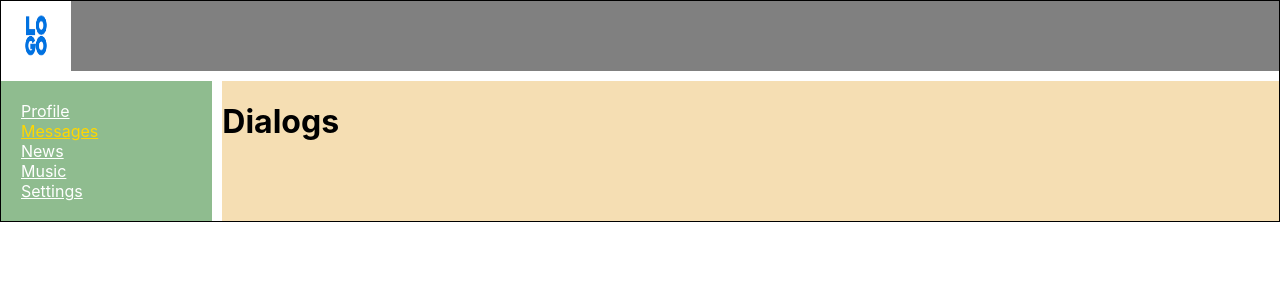
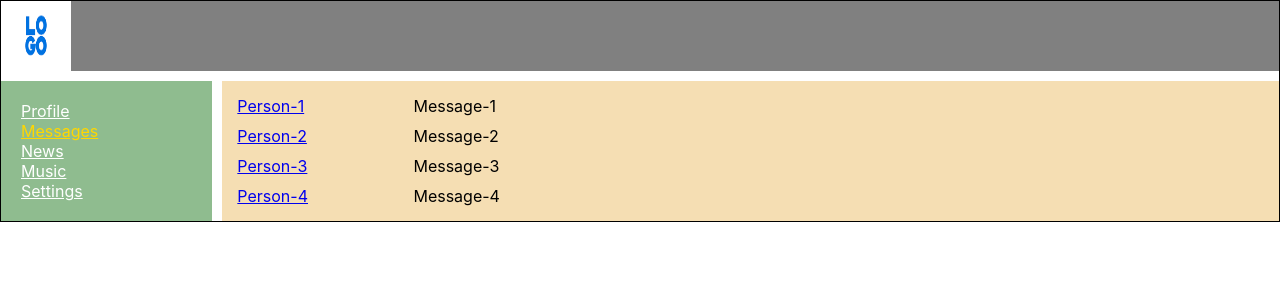
Before and after one commit to AlisherUrazbayev/social-network-typescript, a React (Create React App) app: page /messages in a window 1280 px wide. Shown: the top 300 px of the page. Built offline with nearby package versions, Linux system fonts and the light colour scheme.

Commit message:
Refactor Dialogs component

```diff
--- a/src/components/Dialogs/Dialogs.module.css
+++ b/src/components/Dialogs/Dialogs.module.css
@@ -0,0 +1,24 @@
+.container {
+    display: grid;
+    grid-template-columns: 2fr 10fr;
+}
+
+.dialogs {
+    padding: 10px;
+}
+
+.dialogs div {
+    padding: 5px;
+}
+
+.selected {
+    color: cornflowerblue;
+}
+
+.messages {
+    padding: 10px;
+}
+
+.messages div {
+    padding: 5px;
+}
--- a/src/components/Dialogs/Dialogs.tsx
+++ b/src/components/Dialogs/Dialogs.tsx
@@ -1,11 +1,25 @@
 import React from 'react';
+import styles from './Dialogs.module.css';
+import {NavLink} from "react-router-dom";
 
 
 function Dialogs() {
     return (
-        <div>
-            <h1>Dialogs</h1>
-        </div>
+            <div className={styles.container}>
+
+                <div className={styles.dialogs}>
+                    <div><NavLink to={"./person-1"}>Person-1</NavLink></div>
+                    <div><NavLink to={"./person-2"}>Person-2</NavLink></div>
+                    <div><NavLink to={"./person-3"}>Person-3</NavLink></div>
+                    <div><NavLink to={"./person-4"}>Person-4</NavLink></div>
+                </div>
+                <div className={styles.messages}>
+                    <div>Message-1</div>
+                    <div>Message-2</div>
+                    <div>Message-3</div>
+                    <div>Message-4</div>
+                </div>
+            </div>
     );
 }
 
```
